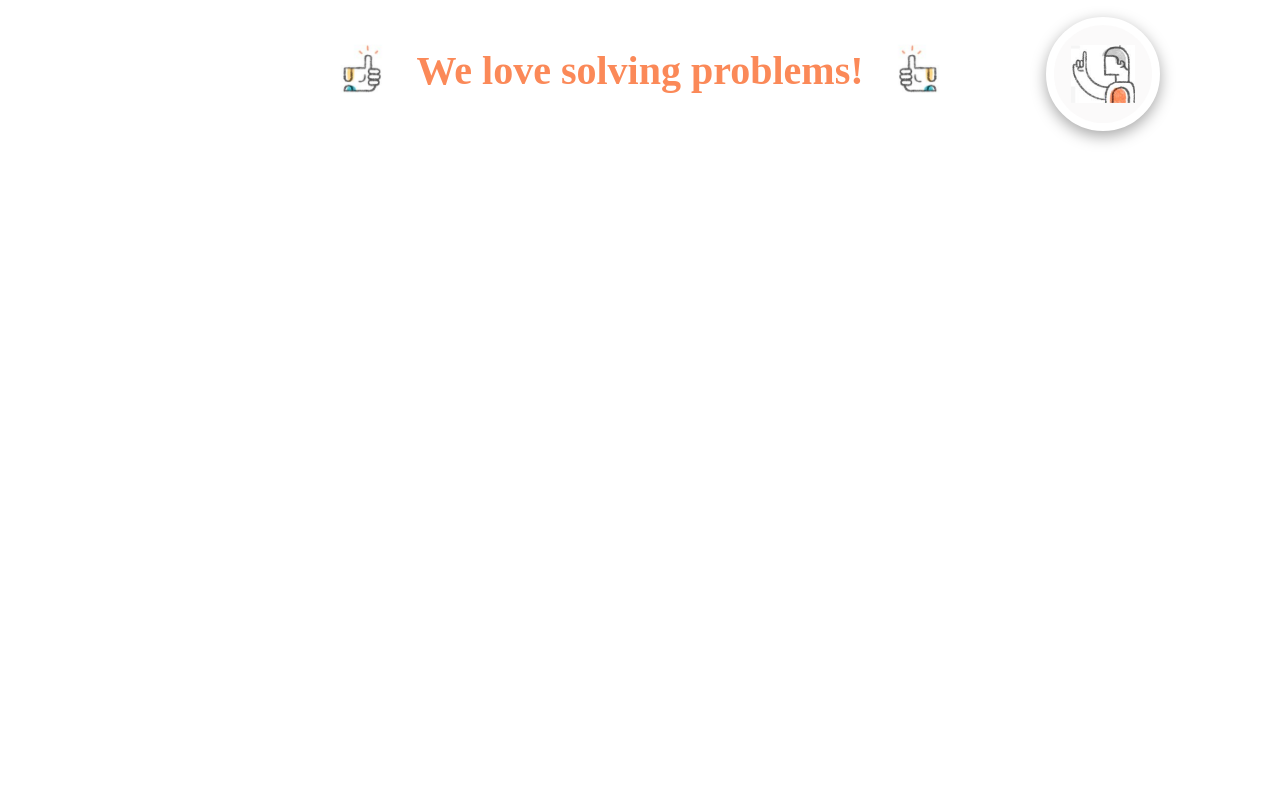
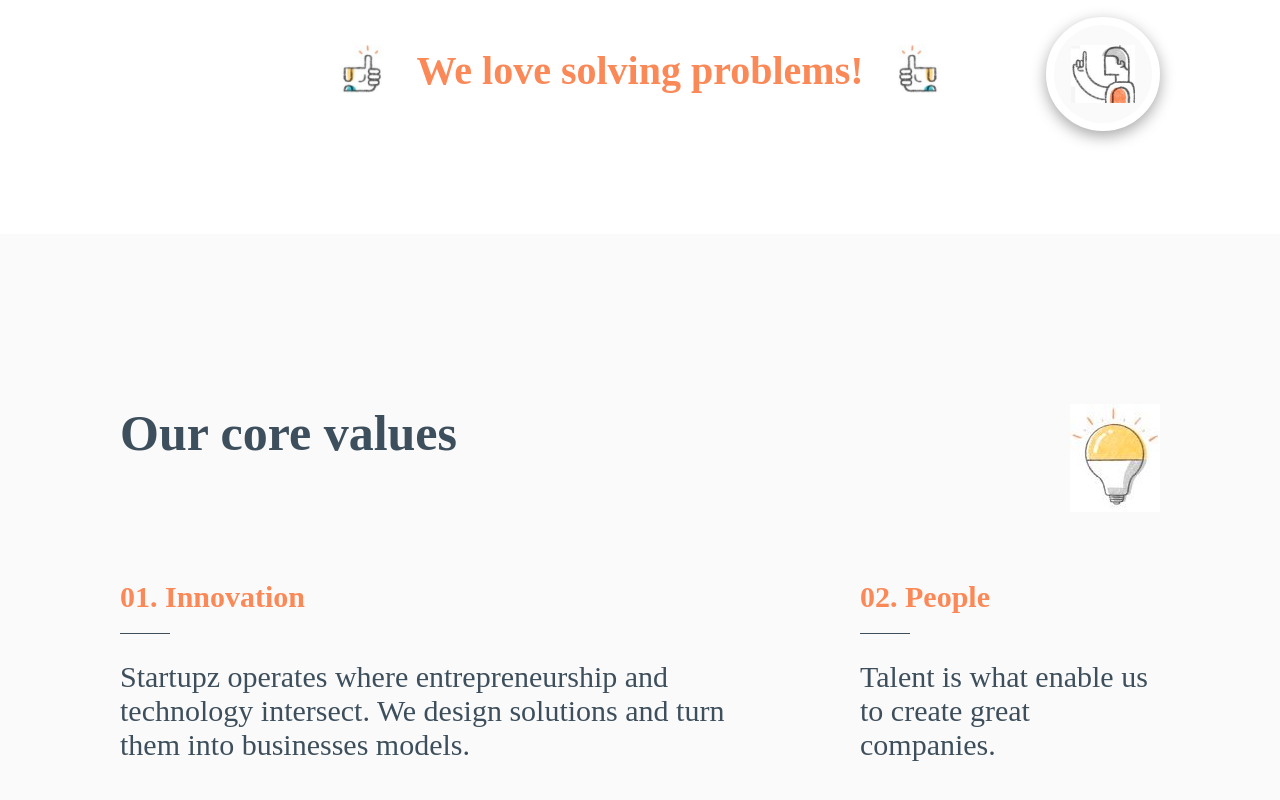
Before and after one commit to vadimdom/Startupz, a React (Create React App) app: page / in a window 1280 px wide. Shown: the part 1494-2294 px from the top of the page. Before the commit the page ends 1728 px from the top, so only its background shows below. Built offline with nearby package versions, Linux system fonts and the light colour scheme.

Commit message:
Added our values block

```diff
--- a/src/components/Landing.tsx
+++ b/src/components/Landing.tsx
@@ -2,6 +2,7 @@ import { Header } from './Header';
 import { WeCreateBlock } from './WeCreateBlock';
 import { WhoWeAreBlock } from './WhoWeAreBlock/WhoWeAreBlock';
 import { SolvingProblemsBlock } from './SolvingProblemsBlock';
+import { OurValuesBlock } from './OurValuesBlock';
 
 export const Landing = () => (
   <div>
@@ -9,5 +10,6 @@ export const Landing = () => (
     <WeCreateBlock />
     <WhoWeAreBlock />
     <SolvingProblemsBlock />
+    <OurValuesBlock />
   </div>
 );
--- /dev/null
+++ b/src/components/OurValuesBlock/OurValuesBlock.tsx
@@ -0,0 +1,86 @@
+import { styled } from 'styled-components';
+
+import { size } from '../../sizeHelper';
+import { Caption, Step } from '../common';
+import bulb from './img/bulb.jpg';
+
+const OurValuesBlockContainer = styled.div`
+  background: #FBFAFA;
+  padding: 170px 120px 190px 120px;
+  display: flex;
+  flex-direction: column;
+  gap: 118px;
+
+  @media (max-width: ${size.laptop}) {
+    gap: 80px;
+    padding: 80px;
+  }
+
+  @media (max-width: ${size.tablet}) {
+    gap: 30px;
+    padding: 30px 20px;
+    align-items: center;
+  }
+`;
+
+const DescriptionContainer = styled.div`
+  position: relative;
+  display: flex;
+  flex-direction: column;
+`;
+
+const Text = styled(Caption)`
+  font-size: 50px;
+  font-weight: 700;
+
+  @media (max-width: ${size.laptop}) {
+    font-size: 50px;
+  }
+
+  @media (max-width: ${size.tablet}) {
+    text-align: center;
+    font-size: 28px;
+  }
+`;
+
+const StepsContainer = styled.div`
+  display: flex;
+  justify-content: space-between;
+  flex-wrap: wrap;
+
+  @media (max-width: ${size.tablet}) {
+    flex-wrap: unset;
+    flex-direction: column;
+  }
+`;
+
+const BulbIcon = styled.img`
+  position: absolute;
+  right: 0px;
+  top: 0px;
+
+  @media (max-width: ${size.tablet}) {
+    display: none;
+  }
+`;
+
+const FirstStep = styled(Step)`
+  max-width: 60%;
+
+  @media (max-width: ${size.laptop}) {
+    max-width: 300px;
+  }
+`;
+
+export const OurValuesBlock = () => (
+  <OurValuesBlockContainer>
+    <DescriptionContainer>
+      <BulbIcon src={bulb} />
+      <Text>Our core values</Text>
+    </DescriptionContainer>
+    <StepsContainer>
+      <FirstStep title="01. Innovation" description="Startupz operates where entrepreneurship and technology intersect. We design solutions and turn them into businesses models." />
+      <Step title="02. People" description="Talent is what enable us to create great companies." />
+    </StepsContainer>
+  </OurValuesBlockContainer>
+);
--- /dev/null
+++ b/src/components/OurValuesBlock/index.ts
@@ -0,0 +1 @@
+export { OurValuesBlock } from './OurValuesBlock';
--- a/src/components/WhoWeAreBlock/WhoWeAreBlock.tsx
+++ b/src/components/WhoWeAreBlock/WhoWeAreBlock.tsx
@@ -1,9 +1,8 @@
 import { styled } from 'styled-components';
 
 import { size } from '../../sizeHelper';
-import { Caption } from '../common';
+import { Caption, Step } from '../common';
 import { ReactComponent as Question } from './img/question.svg';
-import { Step } from './Step';
 
 const WhoWeAreBlockContainer = styled.div`
   background: #FBFAFA;
--- a/src/components/WhoWeAreBlock/Step.tsx
+++ b/src/components/common/Step/Step.tsx
@@ -1,7 +1,7 @@
 import { styled } from 'styled-components';
 
-import { size } from '../../sizeHelper';
-import { Caption } from '../common';
+import { size } from '../../../sizeHelper';
+import { Caption } from '..';
 
 const StepContainer = styled.div`
   display: flex;
@@ -61,8 +61,8 @@ const Description = styled(Caption)`
   }
 `;
 
-export const Step = ({ title, description }: { title: string; description: string; }) => (
-  <StepContainer>
+export const Step = ({ title, description, className }: { title: string; description: string; className?: string; }) => (
+  <StepContainer className={className}>
     <Title>{title}</Title>
     <Separator />
     <Description>{description}</Description>
--- /dev/null
+++ b/src/components/common/Step/index.ts
@@ -0,0 +1 @@
+export { Step } from './Step';
--- a/src/components/common/index.ts
+++ b/src/components/common/index.ts
@@ -1,3 +1,4 @@
 export { Button } from './Button';
 export { Caption } from './Caption';
 export { ThumbUpBlock } from './ThumbUpBlock';
+export { Step } from './Step';
```
Also changed, not shown: src/components/OurValuesBlock/img/bulb.jpg (added).
